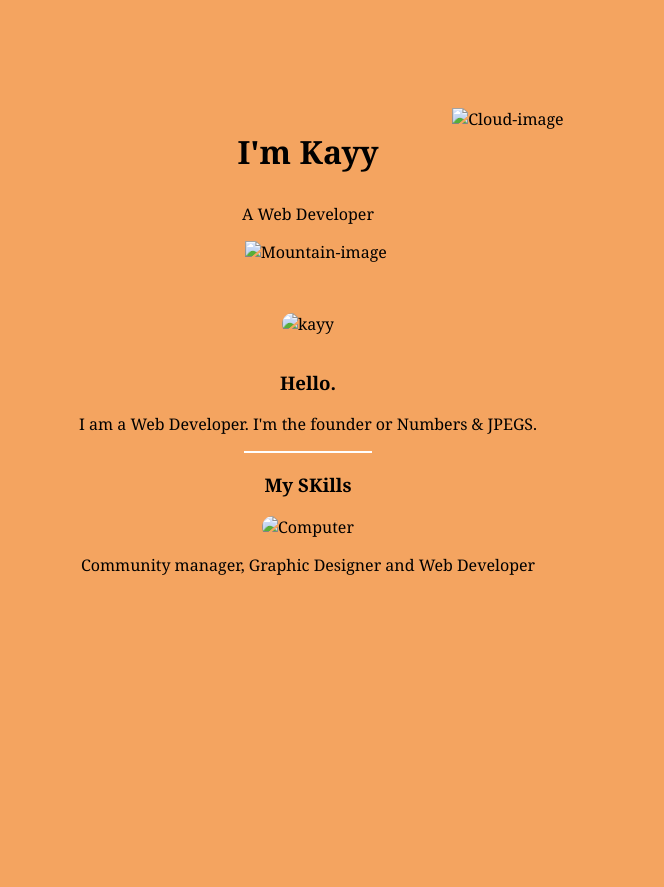
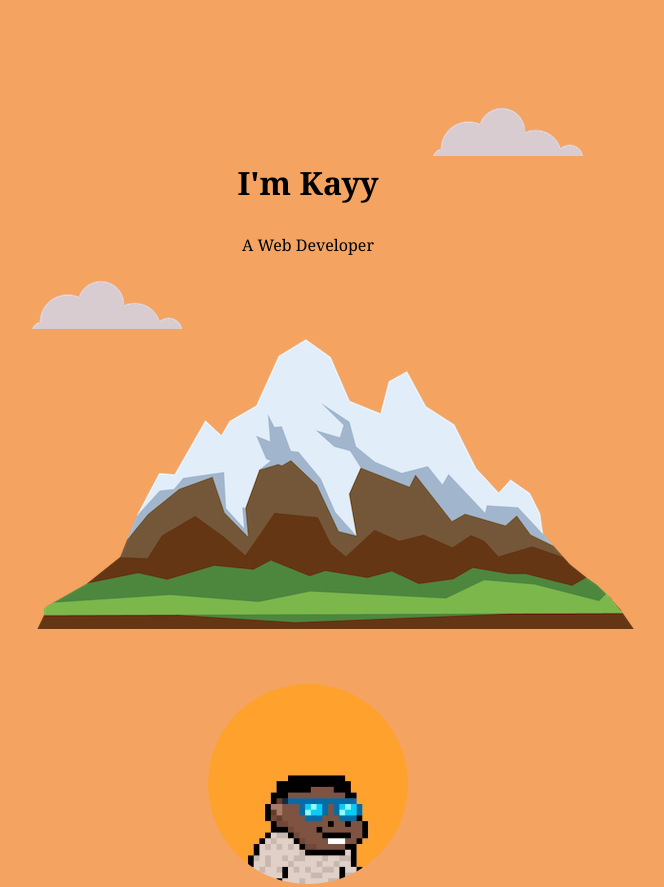
Before and after one commit to KAYY69420/CV, a plain HTML site: page CSS - My Site/Index.html in a window 1280 px wide. Shown: the top 887 px of the page, without its empty margins (332-996 px from the left). Before the commit the page ends 800 px from the top, so only its background shows below. Drawn offline with Linux system fonts and the light colour scheme; files whose address does not match are found by name.

Commit message:
Add files via upload

```diff
--- a/CSS - My Site/Index.html
+++ b/CSS - My Site/Index.html
@@ -4,21 +4,21 @@
     <meta charset="UTF-8" />
     <title>Kayy</title>
 </head>
+<link rel="stylesheet" href="Styles.css">
 
-<link rel="stylesheet" href="/Users/USER/Desktop/CSS - My Site/CSS/Styles.css">
-<link rel="shortcut icon" href="CSS/favicon.ico" type="image/x-icon">
+<link rel="shortcut icon" href="favicon.ico" type="image/x-icon">
 <link rel="preconnect" href="https://fonts.googleapis.com">
 <body>
-<img class="top-cloud" src="images/cloud.png" alt="Cloud-image">
+<img class="top-cloud" src="cloud.png" alt="Cloud-image">
    <div class="Top-container">
      <h1> I'm Kayy</h1>
     <p class="WEB"> A Web Developer<p>
     </div>
-<img class="bottom-cloud" src="images/cloud.png" alt="Cloud-image">
-<img class="mountain" src="images/mountain.png" alt="Mountain-image">
+<img class="bottom-cloud" src="cloud.png" alt="Cloud-image">
+<img class="mountain" src="mountain.png" alt="Mountain-image">
 
 <div>
-<img class="kayy" src="images/KAYY.png" alt="kayy">
+<img class="kayy" src="KAYY.png" alt="kayy">
 </div>
 
 <div>
@@ -29,7 +29,7 @@
 
 <h3>My SKills</h3>
 
-<img class="computer" src="images/computer.png" alt="Computer">
+<img class="computer" src="computer.png" alt="Computer">
 <p>Community manager, Graphic Designer and Web Developer</p>
 
 </div>
```
